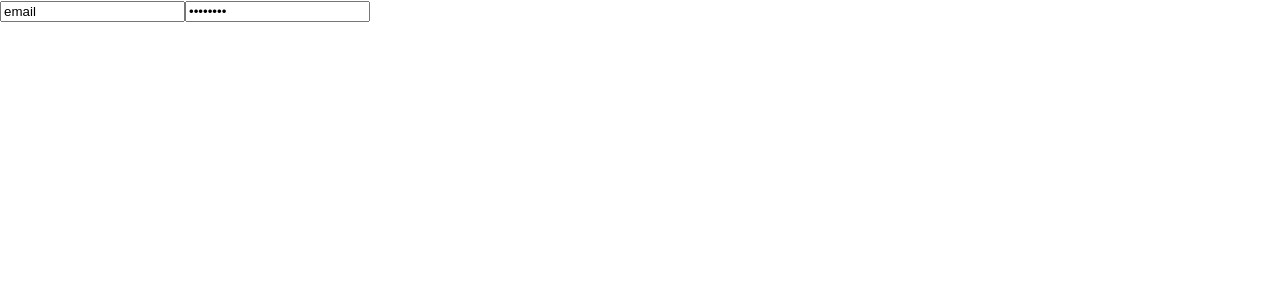
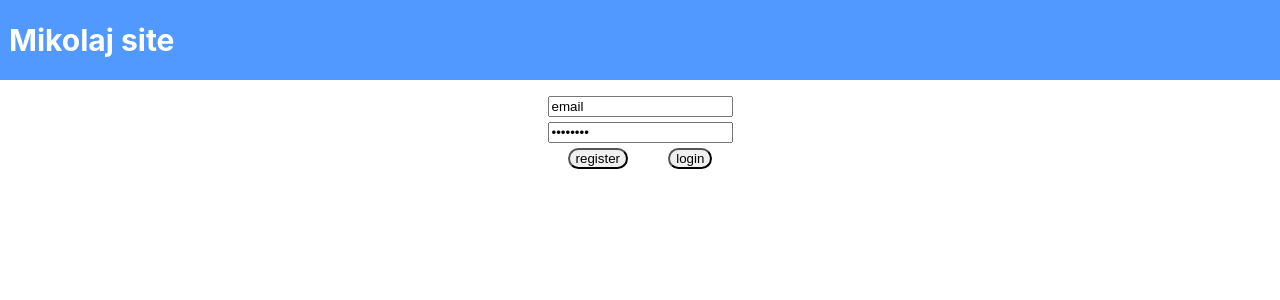
Before and after one commit to MCygert/social_media, a React (Create React App) app: page / in a window 1280 px wide. Shown: the top 300 px of the page. Built offline with nearby package versions, Linux system fonts and the light colour scheme.

Commit message:
Trying to add backend made with express and typescript

```diff
--- a/src/App.tsx
+++ b/src/App.tsx
@@ -1,18 +1,13 @@
-import React from 'react';
-import styled from 'styled-components';
+import { Form } from './form/Form';
+import { Navbar } from './navbar/Navbar';
 
 function App() {
-  return (
-    <div className="App">
-      <form>
-        <input type='text' value={'email'}></input>
-        <input type='password' value={'password'}></input>
-      </form>
-</div>
-  );
+	return (
+		<div className='App'>
+			<Navbar></Navbar>
+			<Form></Form>
+		</div>
+	);
 }
-const div = styled.div`
-  font-size: 20px
-  height: 55px
-`
+
 export default App;
--- /dev/null
+++ b/src/form/Form.tsx
@@ -0,0 +1,31 @@
+import styled from 'styled-components';
+
+export const Form = () => {
+	const Form = styled.form`
+		font-size: 21px;
+		height: 55px;
+		display: grid;
+		row-gap: 5px;
+		justify-content: center;
+		height: 100%;
+		width: auto;
+	`;
+	const LoginButton = styled.input`
+		border-radius: 25px;
+		justify-self: center;
+	`;
+	const ButtonsSection = styled.div`
+		display: grid;
+		grid-template-columns: auto auto;
+	`;
+	return (
+		<Form>
+			<input type='text' value={'email'}></input>
+			<input type='password' value={'password'}></input>
+			<ButtonsSection>
+				<LoginButton type='button' value={'register'}></LoginButton>
+				<LoginButton type='button' value={'login'}></LoginButton>
+			</ButtonsSection>
+		</Form>
+	);
+};
--- /dev/null
+++ b/src/navbar/Navbar.tsx
@@ -0,0 +1,24 @@
+import React from 'react';
+import styled from 'styled-components';
+
+export const Navbar = () => {
+	const NavContainer = styled.div`
+		background-color: #5199ff;
+		height: 80px;
+		display: flex;
+		justify-content: flex-start;
+		margin-bottom: 16px;
+		align-items: center;
+	`;
+	const SiteTitle = styled.h1`
+		color: white;
+		font-weight: bold;
+		font-size: 30px;
+		margin-left: 9px;
+	`;
+	return (
+		<NavContainer>
+			<SiteTitle>Mikolaj site</SiteTitle>
+		</NavContainer>
+	);
+};
```
Also changed, not shown: package.json (+9 -4 lines), tsconfig.json (+5 -10 lines), 1 other file (tests, documents, lock files or other folders).
